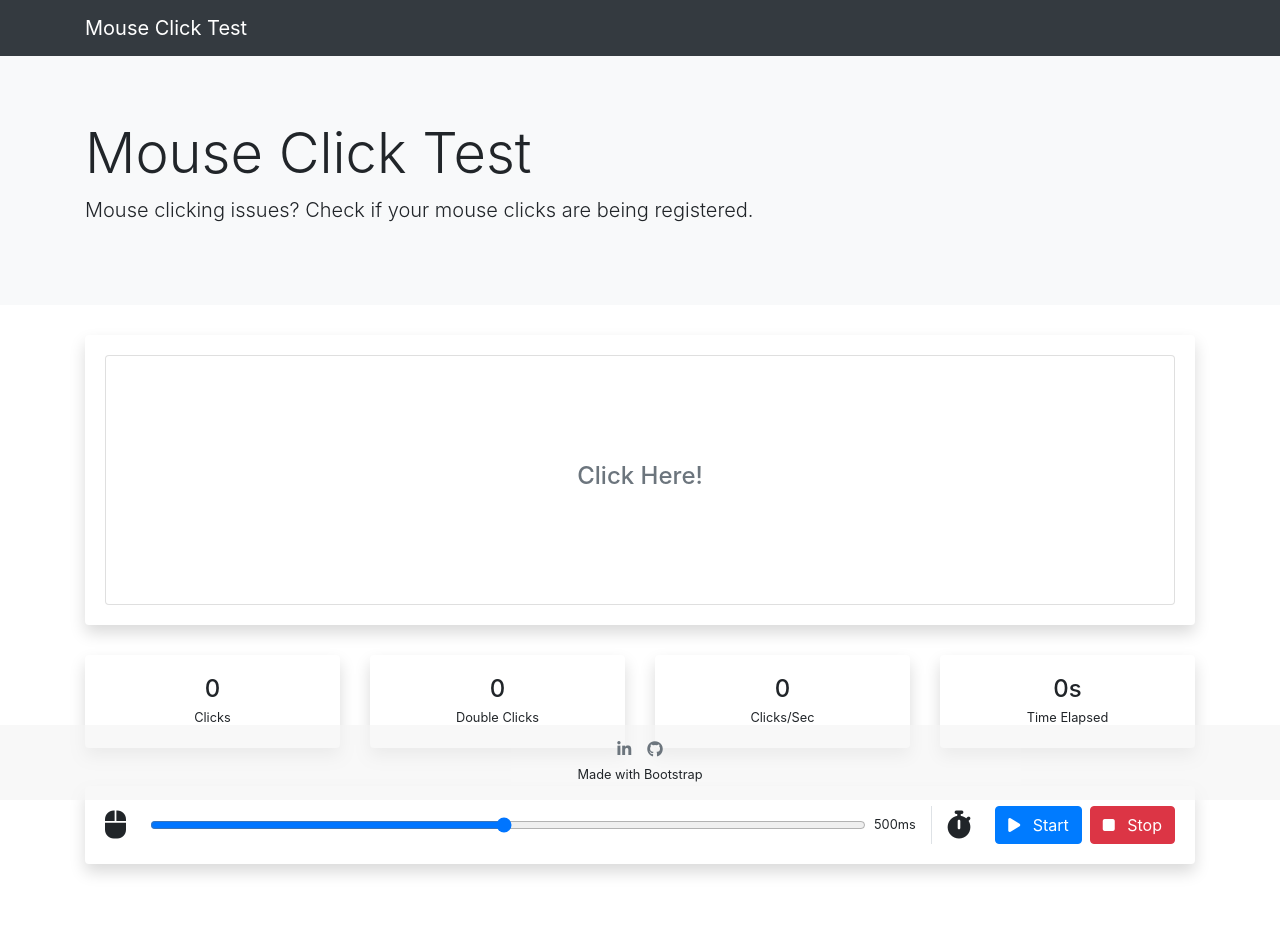
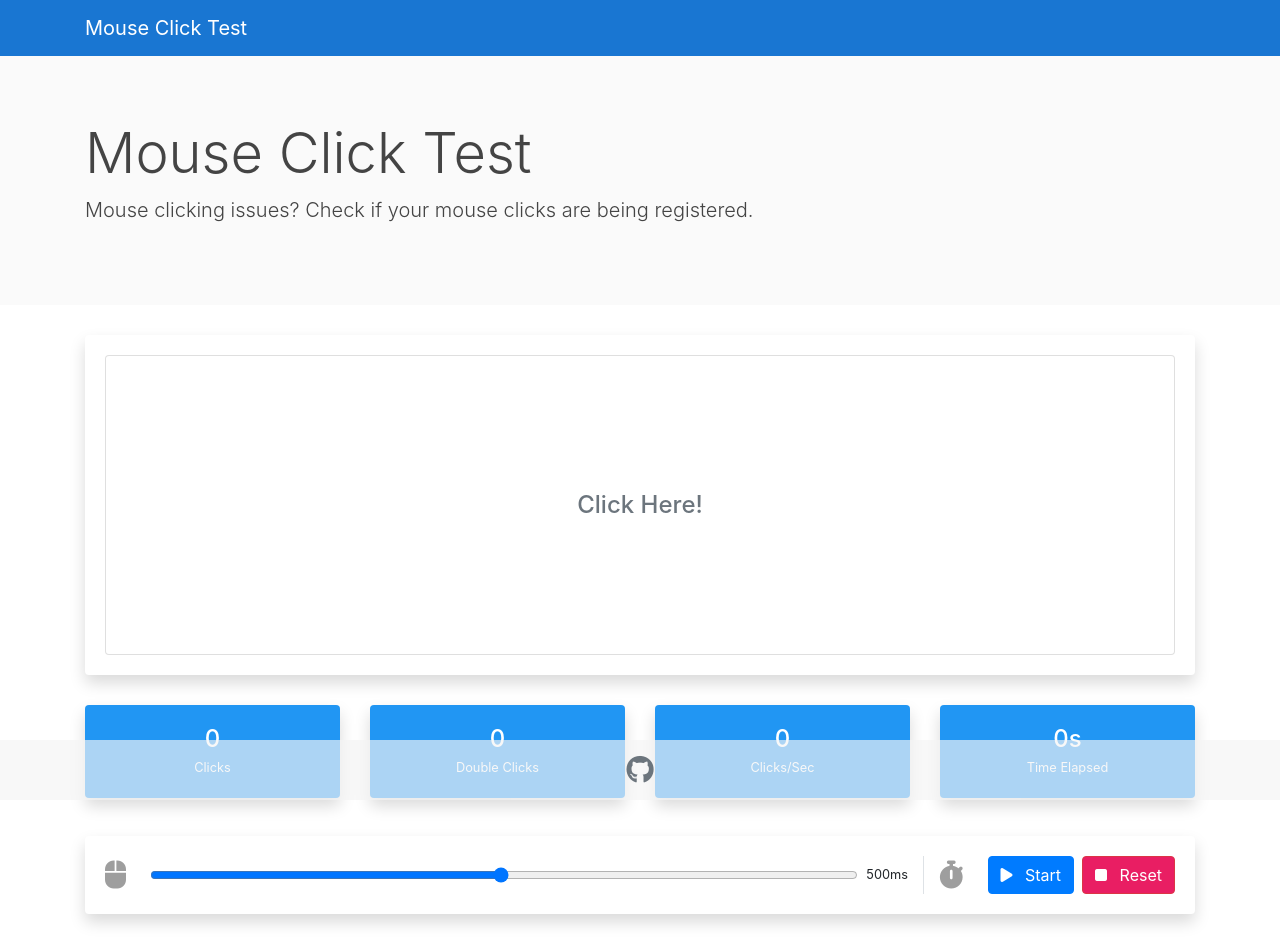
Before and after one commit to nathan-xiao1/mouse-click-test, a plain HTML site: page index.html in a window 1280 px wide. Before the commit the page ends 894 px from the top, so only its background shows below. Drawn offline with nearby package versions, Linux system fonts and the light colour scheme.

Commit message:
Visual improvement

```diff
--- a/css/index.css
+++ b/css/index.css
@@ -3,8 +3,37 @@ section {
 }
 
 #click-area {
-    height: 250px;
+    height: 300px;
     cursor: pointer;
+    -moz-user-select: none;
+    -webkit-user-select: none;
+    -ms-user-select: none;
+    -o-user-select: none;
+    user-select: none;
+}
+
+.bg-primary-dark {
+    background-color: #1976d2;
+}
+
+.bg-primary-light {
+    background-color: #2196f3;
+}
+
+.bg-danger {
+    background-color: #e91e63 !important;
+}
+
+.bg-jumbotron {
+    background-color: #fafafa;
+}
+
+.icon {
+    color: #9e9e9e;
+}
+
+.card-stat {
+    color: white;
 }
 
 .vertical-divider {
--- a/index.html
+++ b/index.html
@@ -29,7 +29,7 @@
 <body id="main-body" data-spy="scroll" data-target="#navbarSupportedContent" data-offset="400">
 
     <!-- Image and Text Navbar -->
-    <nav class="navbar navbar-dark bg-dark">
+    <nav class="navbar navbar-dark bg-primary-dark">
         <div class="container">
             <span class="navbar-brand" href="">Mouse Click Test</span>
         </div>
@@ -37,8 +37,8 @@
 
     <!-- Intro Content -->
     <section id="intro">
-        <div class="jumbotron jumbotron-fluid bg-light m-0">
-            <div class="container">
+        <div class="jumbotron jumbotron-fluid bg-jumbotron m-0">
+            <div class="container" style="color: #444444">
                 <h1 class="display-4">Mouse Click Test</h1>
                 <p class="lead">Mouse clicking issues? Check if your mouse clicks are being registered.</p>
             </div>
@@ -51,7 +51,7 @@
             <div class="card border-0 shadow">
                 <div class="card-body">
                     <div class="card d-flex align-items-center justify-content-center" id="click-area">
-                        <h4 class="text-muted">Click Here!</h4>
+                        <h4 class="text-muted m-0">Click Here!</h4>
                     </div>
                 </div>
             </div>
@@ -63,7 +63,7 @@
         <div class="container">
             <div class="row">
                 <div class="col-sm-3 pb-2">
-                    <div class="card border-0 shadow">
+                    <div class="card card-stat border-0 shadow bg-primary-light">
                         <div class="card-body text-center">
                             <h4 class="m-0" id="stat-clicks">0</h4>
                             <small>Clicks</small>
@@ -71,7 +71,7 @@
                     </div>
                 </div>
                 <div class="col-sm-3 pb-2">
-                    <div class="card border-0 shadow">
+                    <div class="card card-stat border-0 shadow bg-primary-light">
                         <div class="card-body text-center">
                             <h4 class="m-0" id="stat-dbc">0</h4>
                             <small>Double Clicks</small>
@@ -79,7 +79,7 @@
                     </div>
                 </div>
                 <div class="col-sm-3 pb-2">
-                    <div class="card border-0 shadow">
+                    <div class="card card-stat border-0 shadow bg-primary-light">
                         <div class="card-body text-center">
                             <h4 class="m-0" id="stat-cps">0</h4>
                             <small>Clicks/Sec</small>
@@ -87,7 +87,7 @@
                     </div>
                 </div>
                 <div class="col-sm-3 pb-2">
-                    <div class="card border-0 shadow">
+                    <div class="card card-stat border-0 shadow bg-primary-light">
                         <div class="card-body text-center">
                             <h4 class="m-0" id="stat-time">0s</h4>
                             <small>Time Elapsed</small>
@@ -98,26 +98,28 @@
         </div>
     </section>
 
-    <!-- Statistic Content -->
-    <section class="d-flex align-items-center" id="statistic">
+    <!-- Control Section -->
+    <section class="d-flex align-items-center" id="control">
         <div class="container">
             <div class="card border-0 shadow">
                 <div class="card-body text-center">
                     <div class="row">
                         <div class="col-md d-flex flex-row align-items-center border-right mb-4 mb-md-0">
-                            <i class="fas fa-mouse m-0 mr-4 h3"></i>
-                            <input type="range" class="form-control-range" id="threshold-control" min="10" max="1000" value="500" step="10">
-                            <small class="ml-2" for="threshold-control"><span id="threshold-display">500</span>ms</small>
+                            <i class="fas fa-mouse icon m-0 mr-4 h3" data-toggle="tooltip" data-placement="top" title="Maximum Double Click Delay"></i>
+                            <input type="range" class="form-control-range primary" id="threshold-control" min="10"
+                                max="1000" value="500" step="10">
+                            <small class="ml-2" for="threshold-control"><span
+                                    id="threshold-display">500</span>ms</small>
                         </div>
                         <div class="col-md-auto d-flex flex-row align-items-center">
-                            <i class="fas fa-stopwatch m-0 mr-4 h3"></i>
+                            <i class="fas fa-stopwatch icon m-0 mr-4 h3" data-toggle="tooltip" data-placement="top" title="Timer Control"></i>
                             <button type="button" class="btn btn-primary mr-2" id="timer-start-btn">
                                 <i class="fas fa-play mr-2"></i>
                                 Start
                             </button>
-                            <button type="button" class="btn btn-danger" id="timer-stop-btn">
+                            <button type="button" class="btn btn-danger bg-danger" id="timer-stop-btn">
                                 <i class="fas fa-stop mr-2"></i>
-                                Stop
+                                Reset
                             </button>
                         </div>
                     </div>
@@ -128,17 +130,11 @@
 
     <!-- Footer -->
     <footer class="footer">
-        <div class="container align-items-center text-center py-3">
-            <div class="row">
-                <div class="col d-flex justify-content-center mb-2">
-                    <a class="icon icon-link text-secondary fab fa-linkedin-in mr-3"
-                        href="https://www.linkedin.com/in/nathan-xiao"></a>
-                    <a class="icon icon-link text-secondary fab fa-github" href="https://github.com/nathan-xiao1"></a>
-                </div>
-            </div>
+        <div class="container d-flex align-items-center justify-content-center">
             <div class="row">
                 <div class="col d-flex justify-content-center">
-                    <small class="secondary-text m-0">Made with Bootstrap</small>
+                    <a class="icon-link text-secondary fab fa-github my-3" style="text-decoration: none; font-size: 28px;"
+                        href="https://github.com/nathan-xiao1/mouse-click-test"></a>
                 </div>
             </div>
         </div>
@@ -155,12 +151,15 @@
     <script type="text/javascript" src="js/click.js"></script>
     <script type="text/javascript" src="js/ripple.min.js"></script>
     <script>
+        $(function () {
+            $('[data-toggle="tooltip"]').tooltip()
+        })
         $.ripple("#click-area", {
             debug: false, // Turn Ripple.js logging on/off
             on: 'mousedown', // The event to trigger a ripple effect
 
             opacity: 0.1, // The opacity of the ripple
-            color: "auto", // Set the background color. If set to "auto", it will use the text color
+            color: "#1976d2", // Set the background color. If set to "auto", it will use the text color
             multi: true, // Allow multiple ripples per element
 
             duration: 0.7, // The duration of the ripple
--- a/js/click.js
+++ b/js/click.js
@@ -11,6 +11,7 @@ var timerStartBtn = document.getElementById("timer-start-btn");
 var timerStopBtn = document.getElementById("timer-stop-btn");
 
 var clicks = 0;
+var clicksTimer = 0;
 var dClicks = 0;
 
 var lastClick = 0;
@@ -28,6 +29,7 @@ clickArea.addEventListener("click", () => {
         timer = startTimer();
     }
     clicks++;
+    clicksTimer++;
     currentClick = Date.now();
     if (currentClick - lastClick <= dClickThreshold) {
         dClicks++;
@@ -63,7 +65,7 @@ function tick() {
 
 function updateStat() {
     statClick.innerText = clicks;
-    statCPS.innerText = Math.round((clicks / (time == 0 ? 1 : time)) * 100) / 100;
+    statCPS.innerText = Math.round((clicksTimer / (time == 0 ? 1 : time)) * 100) / 100;
     statDBC.innerText = dClicks;
     statTime.innerText = time + "s";
 }
@@ -75,5 +77,7 @@ function startTimer() {
 function stopTimer(timer) {
     clearInterval(timer);
     time = 0;
+    clicksTimer = 0;
+    statCPS.innerText = clicksTimer;
     statTime.innerText = time + "s";
 }
```
